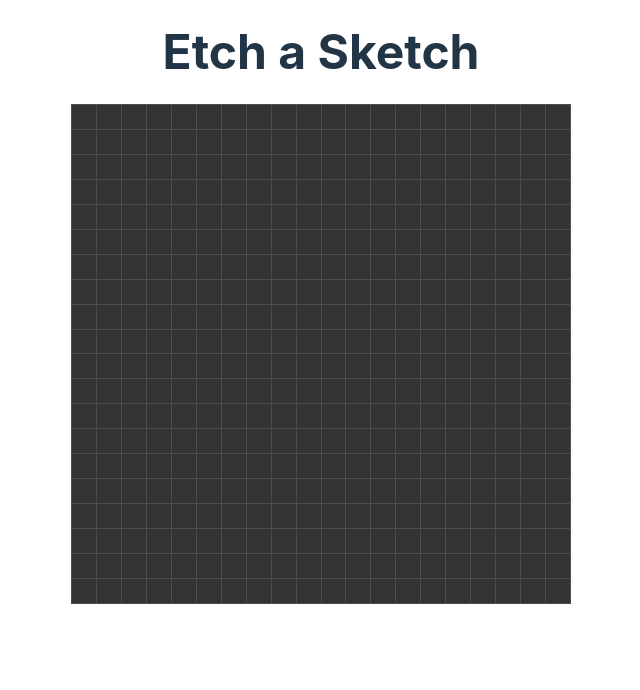
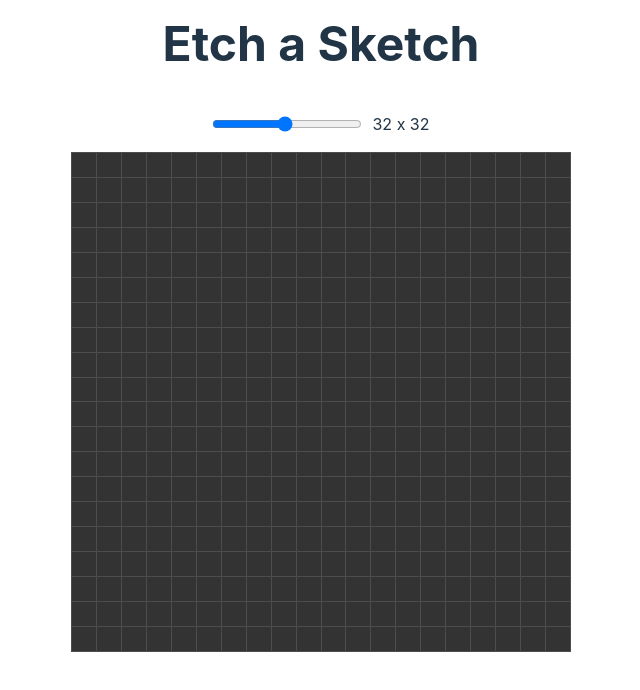
Before and after one commit to sibouras/etch-a-sketch, a website built with Vite: page index.html in a window 1280 px wide. Shown: the whole page, without its empty margins (319-959 px from the left). Built offline with nearby package versions, Linux system fonts and the light colour scheme.

Commit message:
add range slider

```diff
--- a/index.html
+++ b/index.html
@@ -5,12 +5,16 @@
     <link rel="icon" type="image/svg+xml" href="/vite.svg" />
     <meta name="viewport" content="width=device-width, initial-scale=1.0" />
     <link rel="stylesheet" href="./src/style.css" />
-    <script type="module" src="src/main.js" defer></script>
+    <script type="module" src="src/main.js"></script>
     <title>Etch a Sketch</title>
   </head>
   <body>
+    <h1>Etch a Sketch</h1>
     <div class="container">
-      <h1>Etch a Sketch</h1>
+      <div class="settings">
+        <input type="range" value="32" min="2" max="64" />
+        <span class="range-span">32 x 32</span>
+      </div>
       <div class="grid"></div>
     </div>
   </body>
--- a/src/main.js
+++ b/src/main.js
@@ -1,5 +1,8 @@
 /** @type {HTMLDivElement} */
 const gridContainer = document.querySelector('.grid')
+/** @type {HTMLInputElement} */
+const range = document.querySelector('input[type="range"]')
+const rangeSpan = document.querySelector('.range-span')
 
 function fillGrid(size) {
   gridContainer.style.gridTemplateColumns = `repeat(${size}, 1fr)`
@@ -39,3 +42,16 @@ gridContainer.addEventListener('mousedown', (e) => {
     e.target.style.backgroundColor = 'blue'
   }
 })
+
+range.addEventListener('input', (e) => {
+  /** @type {HTMLInputElement} */
+  const target = e.target
+  rangeSpan.textContent = `${target.value} x ${target.value}`
+})
+
+range.addEventListener('change', (e) => {
+  /** @type {HTMLInputElement} */
+  const target = e.target
+  gridContainer.innerHTML = ''
+  fillGrid(target.value)
+})
--- a/src/style.css
+++ b/src/style.css
@@ -44,6 +44,7 @@ a:hover {
 }
 
 h1 {
+  padding-top: 0.5rem;
   font-size: 3rem;
   text-align: center;
 }
@@ -52,13 +53,15 @@ h1 {
   max-width: 1000px;
   margin-inline: auto;
   padding: 1rem 2rem;
+  display: flex;
+  flex-direction: column;
+  align-items: center;
 }
 
 .grid {
   display: grid;
   min-height: 500px;
-  max-width: 500px;
-  margin-inline: auto;
+  min-width: 500px;
   background-color: hsl(0, 0%, 20%);
   user-select: none;
   --border: 1px solid hsl(0, 0%, 30%);
@@ -93,6 +96,24 @@ button:focus-visible {
   outline: 4px auto -webkit-focus-ring-color;
 }
 
+.settings {
+  display: flex;
+  gap: 10px;
+
+  * {
+    margin-top: 0;
+  }
+
+  input[type="range"] {
+    width: 150px;
+  }
+
+  /* going from 9 to 10 causes the span to move */
+  .range-span {
+    min-width: 51px;
+  }
+}
+
 @media (prefers-color-scheme: light) {
   :root {
     color: #213547;
```
